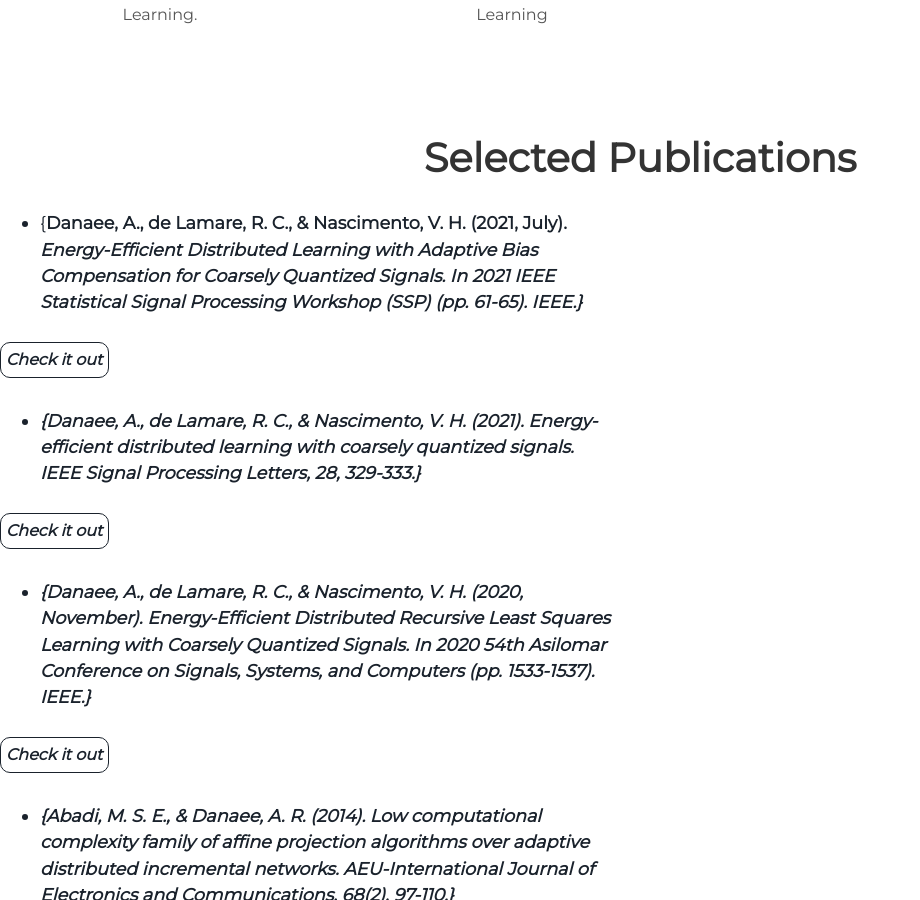
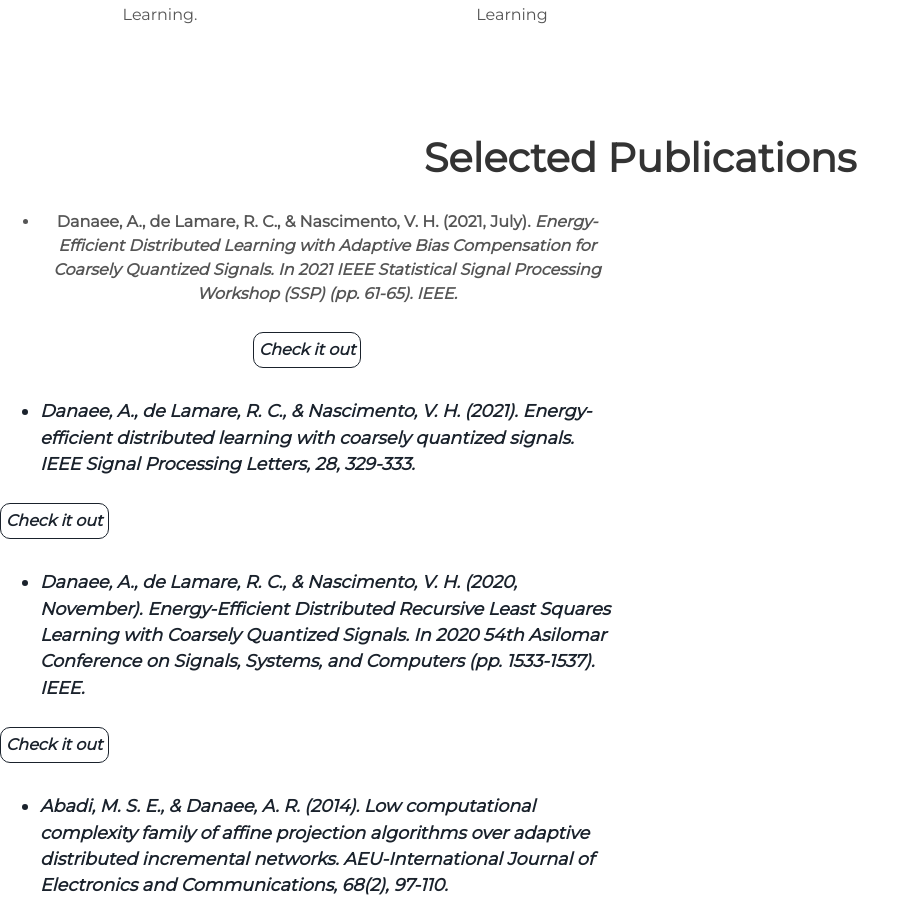
Before and after one commit to AlirezaDanaee/AlirezaDanaee.github.io, a Jekyll site: the page built from index.html, in a window 1280 px wide and 900 px high, scrolled down 1354 px. Shown: the whole window, without its empty margins (0-920 px from the left). Built offline with Jekyll 4.4.1, drawn with Linux system fonts in a browser that asks for light colours; some of the changed text lies outside the part shown.

Commit message:
Update publications.html

```diff
--- a/_includes/publications.html
+++ b/_includes/publications.html
@@ -1,10 +1,10 @@
 <div class="user-details">
   <h1> Selected Publications </h1>
 </div>
-<div class="user-projects">
+<div class="user-details">
   <div class="contents">
     <ul>
-      <li> {<b>Danaee, A.<b>, de Lamare, R. C., & Nascimento, V. H. (2021, July). <i>Energy-Efficient Distributed Learning with Adaptive Bias Compensation for Coarsely Quantized Signals.<i> In 2021 IEEE Statistical Signal Processing Workshop (SSP) (pp. 61-65). IEEE.}</li>
+      <li> <b>Danaee, A.<b>, de Lamare, R. C., & Nascimento, V. H. (2021, July). <i>Energy-Efficient Distributed Learning with Adaptive Bias Compensation for Coarsely Quantized Signals.<i> In 2021 IEEE Statistical Signal Processing Workshop (SSP) (pp. 61-65). IEEE.</li>
     </ul>
     <a class="project-link" href="https://ieeexplore.ieee.org/abstract/document/9513807/">Check it out</a>
   </div>
@@ -12,7 +12,7 @@
 <div class="user-projects">
   <div class="contents">
     <ul>
-      <li> {<b>Danaee, A.<b>, de Lamare, R. C., & Nascimento, V. H. (2021). <i>Energy-efficient distributed learning with coarsely quantized signals.<i> IEEE Signal Processing Letters, 28, 329-333.}</li>
+      <li> <b>Danaee, A.<b>, de Lamare, R. C., & Nascimento, V. H. (2021). <i>Energy-efficient distributed learning with coarsely quantized signals.<i> IEEE Signal Processing Letters, 28, 329-333.</li>
     </ul>
     <a class="project-link" href="https://ieeexplore.ieee.org/abstract/document/9321486/">Check it out</a>
   </div>
@@ -20,7 +20,7 @@
 <div class="user-projects">
   <div class="contents">
     <ul>
-      <li> {<b>Danaee, A.<b>, de Lamare, R. C., & Nascimento, V. H. (2020, November). <i>Energy-Efficient Distributed Recursive Least Squares Learning with Coarsely Quantized Signals.<i> In 2020 54th Asilomar Conference on Signals, Systems, and Computers (pp. 1533-1537). IEEE.}</li>
+      <li> <b>Danaee, A.<b>, de Lamare, R. C., & Nascimento, V. H. (2020, November). <i>Energy-Efficient Distributed Recursive Least Squares Learning with Coarsely Quantized Signals.<i> In 2020 54th Asilomar Conference on Signals, Systems, and Computers (pp. 1533-1537). IEEE.</li>
     </ul>
     <a class="project-link" href="https://ieeexplore.ieee.org/abstract/document/9443394/">Check it out</a>
   </div>
@@ -28,7 +28,7 @@
 <div class="user-projects">
   <div class="contents">
     <ul>
-      <li> {Abadi, M. S. E., & <b>Danaee, A. R.<b> (2014). <i>Low computational complexity family of affine projection algorithms over adaptive distributed incremental networks.<i> AEU-International Journal of Electronics and Communications, 68(2), 97-110.}</li>
+      <li> Abadi, M. S. E., & <b>Danaee, A. R.<b> (2014). <i>Low computational complexity family of affine projection algorithms over adaptive distributed incremental networks.<i> AEU-International Journal of Electronics and Communications, 68(2), 97-110.</li>
     </ul>
     <a class="project-link" href="https://www.sciencedirect.com/science/article/abs/pii/S1434841113001817">Check it out</a>
   </div>
@@ -36,7 +36,7 @@
 <div class="user-projects">
   <div class="contents">
     <ul>
-      <li> {<b>Danaee, A. R.<b>, & Abadi, M. S. E. (2013, May). <i>Adaptive distributed incremental networks based on the selective partial update affine projection algorithm.<i> In 2013 21st Iranian Conference on Electrical Engineering (ICEE) (pp. 1-4). IEEE.}</li>
+      <li> <b>Danaee, A. R.<b>, & Abadi, M. S. E. (2013, May). <i>Adaptive distributed incremental networks based on the selective partial update affine projection algorithm.<i> In 2013 21st Iranian Conference on Electrical Engineering (ICEE) (pp. 1-4). IEEE.</li>
     </ul>
     <a class="project-link" href="https://ieeexplore.ieee.org/abstract/document/6599718/">Check it out</a>
   </div>
@@ -44,7 +44,7 @@
 <div class="user-projects">
   <div class="contents">
     <ul>
-      <li> {Abadi, M. S. E., & <b>Danaee, A. R.<b> (2012, May). <i>Selective partial update normalized least mean square algorithms for distributed estimation over an adaptive incremental network.<i> In 20th Iranian Conference on Electrical Engineering (ICEE2012) (pp. 1329-1333). IEEE.}</li>
+      <li> Abadi, M. S. E., & <b>Danaee, A. R.<b> (2012, May). <i>Selective partial update normalized least mean square algorithms for distributed estimation over an adaptive incremental network.<i> In 20th Iranian Conference on Electrical Engineering (ICEE2012) (pp. 1329-1333). IEEE.</li>
     </ul>
     <a class="project-link" href="https://ieeexplore.ieee.org/abstract/document/6292562/">Check it out</a>
   </div>
```
